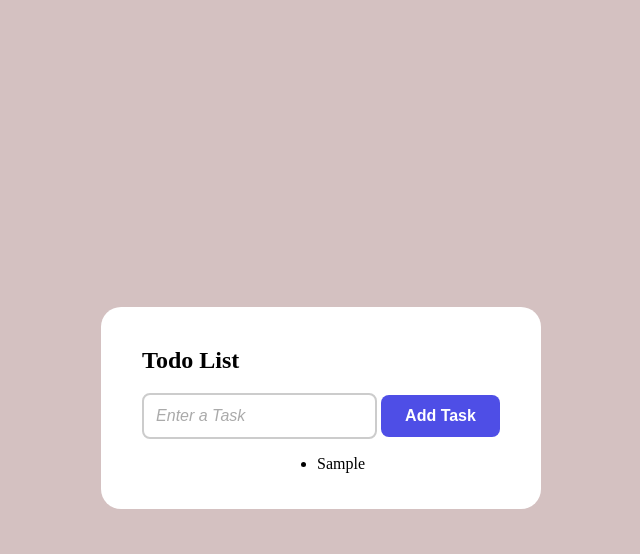
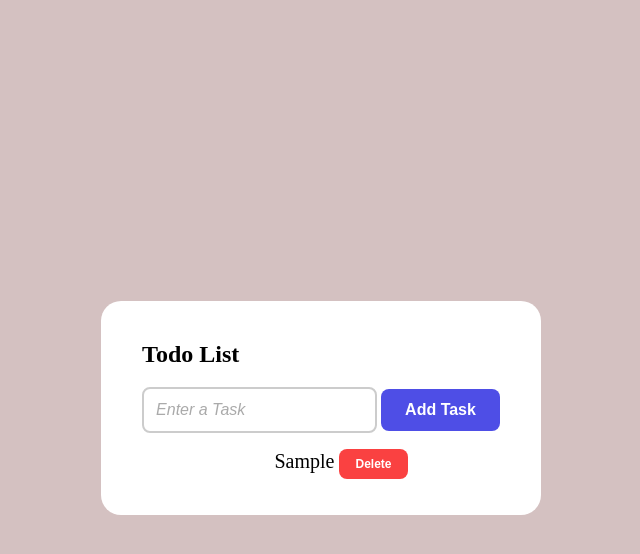
Before and after one commit to asadaligith/TODO_APP, a plain HTML site: page index.html in a window 1280 px wide. Both pictures are taken after typing "Sample" into the empty fields and a click on the button "Add Task". Shown: the whole page, without its empty margins (319-959 px from the left). Drawn offline with Linux system fonts and the light colour scheme.

Commit message:
Todo Updated

```diff
--- a/app.css
+++ b/app.css
@@ -48,3 +48,21 @@ body{
   color: #aaa;
   font-style: italic;
 }
+
+#todo-ul>li{
+  list-style: none;
+  font-size: 20px;
+  margin-bottom: 10px;
+}
+.delete-btn{
+  background-color: rgb(250, 65, 65);
+    color: white;
+    border: none;
+    font-size: 12px;
+    padding: 8px 16px;
+    border-radius: 8px;
+    cursor: pointer;
+    font-weight: bold;
+    margin-left: 5px;
+
+}
--- a/index.html
+++ b/index.html
@@ -16,7 +16,7 @@
     </div>
 
        <div>
-         <ul id="todo-li">
+         <ul id="todo-ul">
 
         </ul>
 
--- a/script.js
+++ b/script.js
@@ -1,21 +1,41 @@
 
 function todo_func(){
+    //  target to input & Value
     var todo_input = document.getElementById("input")
     var todo_value = todo_input.value
     console.log(todo_value)
 
-    if (todo_value.trim() == ""){
-        alert("Enter a Task")
-    }
+    // Checking Empty Task
+    if (todo_value.trim() !== ""){
+        // Creating Tag <li> </li>
+    var list_tag = document.createElement("li")
 
-    var list = document.createElement("li")
+    // Creating textNode : Received From Input Data
     var list_value = document.createTextNode(todo_value)
-    list.appendChild(list_value)
-    console.log(list)
 
-    var todo_list_item = document.getElementById("todo-li")
-    todo_list_item.appendChild(list)
+    // textNode input data append into <li> here puting</li>
+    list_tag.appendChild(list_value)
+    console.log(list_tag)
+
+    // UnOrdered List Target into HTML
+    var todo_ul = document.getElementById("todo-ul")
+    todo_ul.appendChild(list_tag)
     todo_input.value = ""
 
 
+// Delete Task from Unordered List
+    var delete_btn = document.createElement("button")
+    var dlt_txt = document.createTextNode("Delete")
+    delete_btn.appendChild(dlt_txt)
+    console.log(delete_btn)
+    list_tag.appendChild(delete_btn)
+    delete_btn.setAttribute("class" , "delete-btn")
+
+    delete_btn.addEventListener("click", function(){
+    todo_ul.removeChild(list_tag)
+    })
+    }
+    else {
+        alert("Enter a Task")
+    }
 }
```
